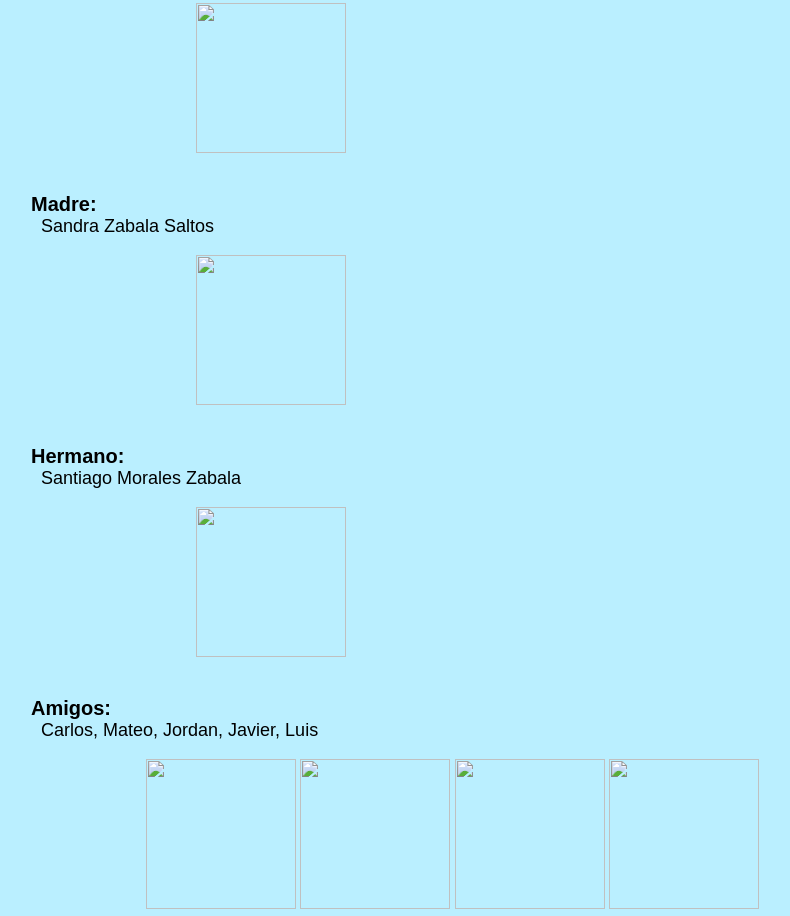
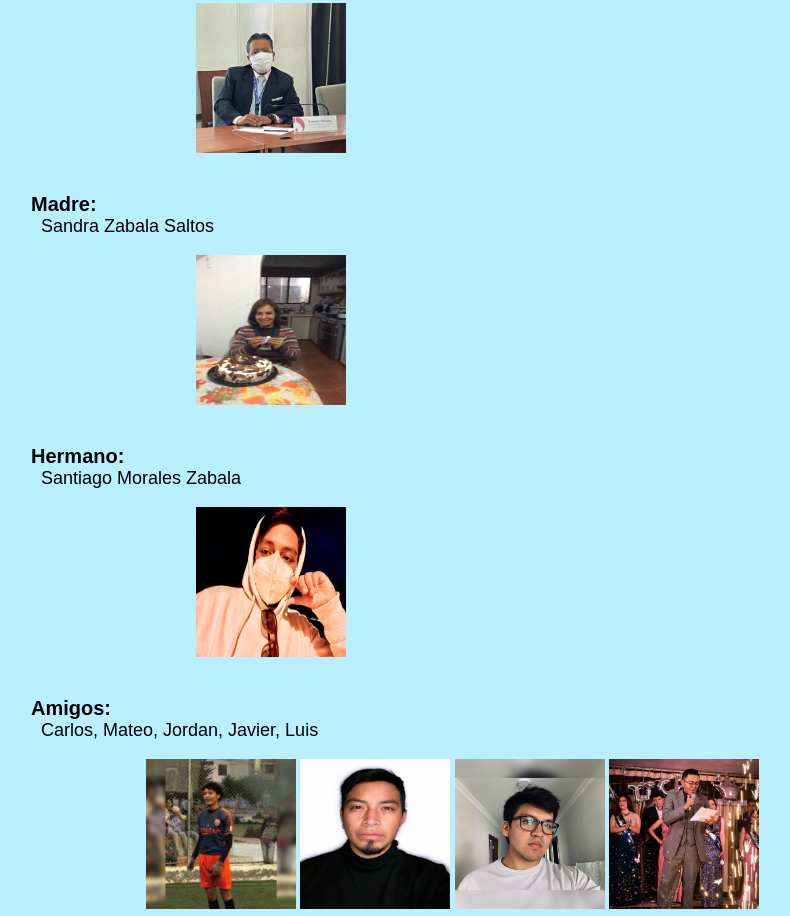
Before and after one commit to andres-mmz/andres-mmz.github.io, a plain HTML site: page index.html in a window 1280 px wide. Shown: the part 744-1660 px from the top of the page, without its empty margins (4-794 px from the left). Drawn offline with Linux system fonts and the light colour scheme.

Commit message:
Biografía
Subida de fotos

```diff
--- a/index.html
+++ b/index.html
@@ -11,7 +11,7 @@
 
 
    <h1 class="one">Andrés Mateo Morales Zabala</h1>
-   <img class="foto" src="/Users/andresmorales/Desktop/Universidad/Septimo Semestre/Sistemas de Gestión de Aprendizaje/andres-mmz.github.io/Imagenes/Foto1.jpg" width="150" height="150"  >
+   <img class="foto" src="Imagenes/Foto1.jpg" width="150" height="150"  >
 
    <p class="cursiva"> "Las oportunidades las tienes que saber oprovechar y nunca darte por vencido" </p>
    <br>
@@ -31,7 +31,7 @@
 
             <P class="pa"> Roberto Morales Satán </P>
             <br>
-            <img class="foto1" src="/Users/andresmorales/Desktop/Universidad/Septimo Semestre/Sistemas de Gestión de Aprendizaje/andres-mmz.github.io/Imagenes/Roberto.jpg" width="150" height="150"  >
+            <img class="foto1" src="Imagenes/Roberto.jpg" width="150" height="150"  >
             <br>
             <a class="uu" href="https://www.facebook.com/rovimosa"> Facebook </a>
          <br>
@@ -42,7 +42,7 @@
 
             <P class="pa"> Sandra Zabala Saltos </P>
             <br>
-            <img class="foto1" src="/Users/andresmorales/Desktop/Universidad/Septimo Semestre/Sistemas de Gestión de Aprendizaje/andres-mmz.github.io/Imagenes/Sandra.jpg" width="150" height="150"  >
+            <img class="foto1" src="Imagenes/Sandra.jpg" width="150" height="150"  >
             <br>
             <a class="uu" href="https://www.facebook.com/sandra.zavalasaltos"> Facebook </a>
          <br>
@@ -52,7 +52,7 @@
 
             <P class="pa"> Santiago Morales Zabala </P>
             <br>
-            <img class="foto1" src="/Users/andresmorales/Desktop/Universidad/Septimo Semestre/Sistemas de Gestión de Aprendizaje/andres-mmz.github.io/Imagenes/Santiago.jpg" width="150" height="150"  >
+            <img class="foto1" src="Imagenes/Santiago.jpg" width="150" height="150"  >
          <br>
          <a class="uu" href="https://www.facebook.com/profile.php?id=100018204336661"> Facebook </a>
 
@@ -63,10 +63,10 @@
 
             <P class="pa"> Carlos, Mateo, Jordan, Javier, Luis </P>
             <br>
-            <img class="foto2" src="/Users/andresmorales/Desktop/Universidad/Septimo Semestre/Sistemas de Gestión de Aprendizaje/andres-mmz.github.io/Imagenes/Carlos.jpg" width="150" height="150"  >
-            <img class="foto3" src="/Users/andresmorales/Desktop/Universidad/Septimo Semestre/Sistemas de Gestión de Aprendizaje/andres-mmz.github.io/Imagenes/Jordan.jpeg" width="150" height="150"  >
-            <img class="foto4" src="/Users/andresmorales/Desktop/Universidad/Septimo Semestre/Sistemas de Gestión de Aprendizaje/andres-mmz.github.io/Imagenes/Matheo.jpg" width="150" height="150"  >
-            <img class="foto5" src="/Users/andresmorales/Desktop/Universidad/Septimo Semestre/Sistemas de Gestión de Aprendizaje/andres-mmz.github.io/Imagenes/Jorge.jpg" width="150" height="150"  >
+            <img class="foto2" src="Imagenes/Carlos.jpg" width="150" height="150"  >
+            <img class="foto3" src="Imagenes/Jordan.jpeg" width="150" height="150"  >
+            <img class="foto4" src="Imagenes/Matheo.jpg" width="150" height="150"  >
+            <img class="foto5" src="Imagenes/Jorge.jpg" width="150" height="150"  >
          <br>
 
 
```
